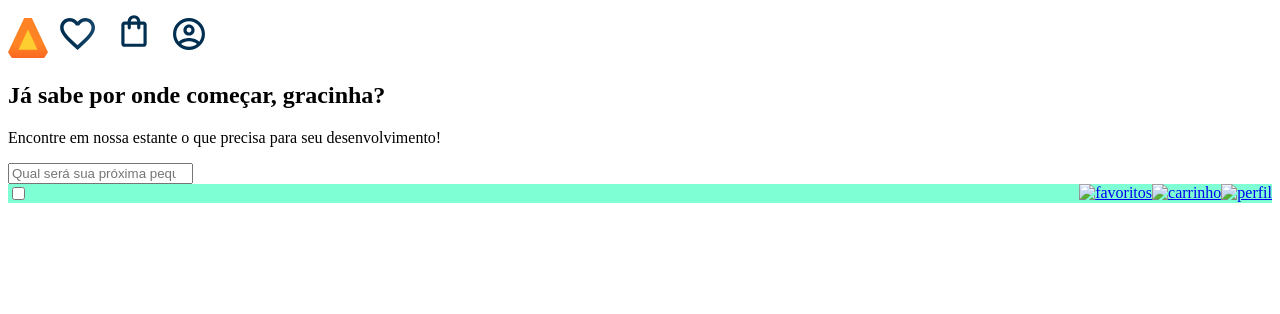
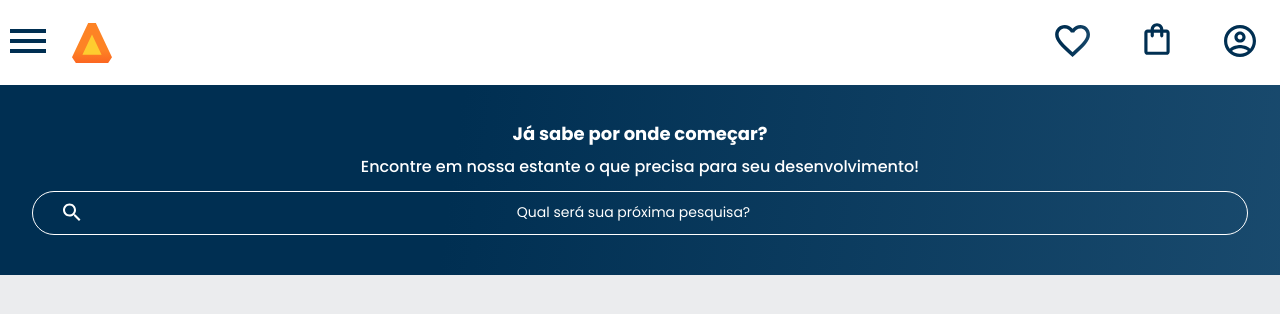
Before and after one commit to kauagalindo/kaua-s-alurabook, a plain HTML site: page index.html in a window 1280 px wide. Drawn offline with Linux system fonts and the light colour scheme.

Commit message:
Add files via upload

```diff
--- a/index.html
+++ b/index.html
@@ -2,45 +2,34 @@
 <html>
 
 <head>
-   <img src="img/Logo.svg" alt="Logo do alura book">
-   <a href="#"><img src="img/Favoritos.svg"></a>
-   <a href="#"><img src="img/Compras.svg"></a>
-   <a href="#"><img src="img/Usuário.svg"></a>
+    <meta charset="UTF-8">
+    <meta name="viewport" content="width=device-width, initial-scale=1.0">
+    <title>AluraBooks</title>
+    <link rel="stylesheet" href="reset.css">
+    <link rel="preconnect" href="https://fonts.googleapis.com">
+<link rel="preconnect" href="https://fonts.gstatic.com" crossorigin>
+<link href="https://fonts.googleapis.com/css2?family=Poppins:wght@300;400;500;700&display=swap" rel="stylesheet">
+    <link rel="stylesheet" href="styles.css">
+</head>
 
- <meta charset="UTF-8">
- <meta name="viewport" content="width-device-width" initial-scale="1.0">
- <link rel="stylesheet" href="reset.css">
- <link rel="stylesheet" href="style.css">
- <title>AluraBooks</title>
-
-   <section class="banner">
-      <h2 class="banner__título"> Já sabe por onde começar, gracinha?</h2>
-      <p class="banner__texto">Encontre em nossa estante o que precisa para seu desenvolvimento!</p>
-      <input type="search" class="banner__pesquisa" placeholder="Qual será sua próxima pequisa?">
-
-      </section>
-
-</head>
 <body>
 
 <header class="cabeçalho">
     <div class="container">
         <input type="checkbox" id="menu" class="container__botao">
         <label for="menu">
-      <span class="cabeçalho__menu-hambúrguer"></span>
-
+    <span class="cabeçalho__menu-hamburguer container__imagem"></span>
 </label>
-
 <ul class="lista-menu">
-   <li class="lista-menu__título">Categorias</li>
+    <li class="lista-menu__titulo">Categorias</li>
     <li class="lista-menu__item">
         <a href="#" class="lista-menu__link">Programação</a>
     </li>
     <li class="lista-menu__item">
-      <a href="#" class="lista-menu__link">Front-end</a>
+        <a href="#" class="lista-menu__link">Front-End</a>
     </li>
     <li class="lista-menu__item">
-      <a href="#" class="lista-menu__link">Infraestrutura</a>
+        <a href="#" class="lista-menu__link">Infraestutura</a>
     </li>
     <li class="lista-menu__item">
         <a href="#" class="lista-menu__link">Business</a>
@@ -48,19 +37,21 @@
     <li class="lista-menu__item">
         <a href="#" class="lista-menu__link">Design & UX</a>
     </li>
-
 </ul>
-
-
-
+    <img src="img/Logo.svg" alt="Logo do AluraBooks" class="container__imagem">
 </div>
-
 <div class="container">
-   <a href="#"><img src="" alt="favoritos"></a>
-   <a href="#"><img src="" alt="carrinho"></a>
-   <a href="#"><img src="" alt="perfil"></a>
+    <a href="#"><img src="img/Favoritos.svg" alt="Meus Favoritos" class="container__imagem"></a>
+    <a href="#"><img src="img/Compras.svg" alt="Carrinho de compras" class="container__imagem"></a>
+    <a href="#"><img src="img/Usuário.svg" alt="Meu Perfil" class="container__imagem"></a>
 </div>
 </header>
+<section class="banner">
+    <h2 class="banner__titulo">Já sabe por onde começar?</h2>
+    <p class="banner__texto">Encontre em nossa estante o que precisa para seu desenvolvimento!</p>
+    <input type="search" class="banner__pesquisa" placeholder="Qual será sua próxima pesquisa?">
+</section>
 
 </body>
+
 </html>
--- a/reset.css
+++ b/reset.css
@@ -0,0 +1,48 @@
+/* http://meyerweb.com/eric/tools/css/reset/
+   v2.0 | 20110126
+   License: none (public domain)
+*/
+
+html, body, div, span, applet, object, iframe,
+h1, h2, h3, h4, h5, h6, p, blockquote, pre,
+a, abbr, acronym, address, big, cite, code,
+del, dfn, em, img, ins, kbd, q, s, samp,
+small, strike, strong, sub, sup, tt, var,
+b, u, i, center,
+dl, dt, dd, ol, ul, li,
+fieldset, form, label, legend,
+table, caption, tbody, tfoot, thead, tr, th, td,
+article, aside, canvas, details, embed,
+figure, figcaption, footer, header, hgroup,
+menu, nav, output, ruby, section, summary,
+time, mark, audio, video {
+	margin: 0;
+	padding: 0;
+	border: 0;
+	font-size: 100%;
+	font: inherit;
+	vertical-align: baseline;
+}
+/* HTML5 display-role reset for older browsers */
+article, aside, details, figcaption, figure,
+footer, header, hgroup, menu, nav, section {
+	display: block;
+}
+body {
+	line-height: 1;
+}
+ol, ul {
+	list-style: none;
+}
+blockquote, q {
+	quotes: none;
+}
+blockquote:before, blockquote:after,
+q:before, q:after {
+	content: '';
+	content: none;
+}
+table {
+	border-collapse: collapse;
+	border-spacing: 0;
+}
--- a/styles.css
+++ b/styles.css
@@ -1,12 +1,17 @@
 @import url("styles/header.css");
 @import url("styles/banner.css");
 
-:root{
-    --cor-de-fundo: #e4a700;
-
-
+:root {
+    --cor-de-fundo: #EBECEE;
+    --branco: #FFFFFF;
+    --laranja: #EB9800;
+    --azul-degrade: linear-gradient(97.54deg, #002F52 35.49%, #326589 165.37%);
+    --fonte-principal: "Poppins"
 }
 
-body{
+body {
     background-color: var(--cor-de-fundo);
+    font-family: var(--fonte-principal);
+    font-size: 16px;
+    font-weight: 400;
 }
--- a/styles/banner.css
+++ b/styles/banner.css
@@ -1,11 +1,11 @@
 .banner {
     background: var(--azul-degrade);
-    color: var(--azul);
-text-align: right;
-padding: 2.5em 2em;
+    color: var(--branco);
+    text-align: center;
+    padding: 2.5em 2em;
 }
 
-.banner__título {
+.banner__titulo {
     font-size: 18px;
     font-weight: 700;
 }
@@ -14,3 +14,22 @@ padding: 2.5em 2em;
     font-weight: 500;
     margin: 1em 0;
 }
+
+.banner__pesquisa {
+    background-color: transparent;
+    border: 1px solid var(--branco);
+    color: var(--branco);
+    border-radius: 24px;
+    padding: 1em;
+    width: 100%;
+}
+
+.banner__pesquisa::placeholder {
+    font-family: var(--fonte-principal);
+    font-size: 14px;
+    font-weight: 400;
+    text-align: center;
+    color: var(--branco);
+    background: url("../img/Pesquisa.svg") no-repeat;
+    background-position: 1em;
+}
--- a/styles/header.css
+++ b/styles/header.css
@@ -1,27 +1,58 @@
 .cabeçalho__menu-hamburguer {
     width: 24px;
     height: 24px;
-    background-image: url(../img/Menu.svg);
+    background-image: url("../img/Menu.svg");
+    background-repeat: no-repeat;
     display: inline-block;
+    background-position: center;
 }
+
 .cabeçalho {
-    background-color: aquamarine;
+    background-color: var(--branco);
     display: flex;
     justify-content: space-between;
     align-items: center;
     position: relative;
 }
+
 .container {
     display: flex;
     align-items: center;
 }
+
 .container__imagem {
     padding: 1em;
 }
+
 .lista-menu {
-display: none;
-position: absolute;
+    display: none;
+    position: absolute;
+    top: 100%;
+    width: 60vw;
 }
+
 .container__botao:checked~.lista-menu {
-    display:block;
+display: block;
 }
+
+.lista-menu__titulo, .lista-menu__item {
+    padding: 1em;
+    background-color: var(--branco);
+}
+
+.lista-menu__titulo {
+    color: var(--laranja);
+    font-weight: 700;
+}
+
+.lista-menu__link {
+   background: linear-gradient(97.54deg, #002F52 35.49%, #326589 165.37%);
+   -webkit-background-clip: text;
+   -webkit-text-fill-color: transparent;
+   background-clip: text;
+   text-transform: uppercase;
+}
+
+.container__botao {
+    display: none;
+}
```
Also changed, not shown: img/Ellipse.svg (added). Lines whose indentation alone changed are shown as unchanged.
